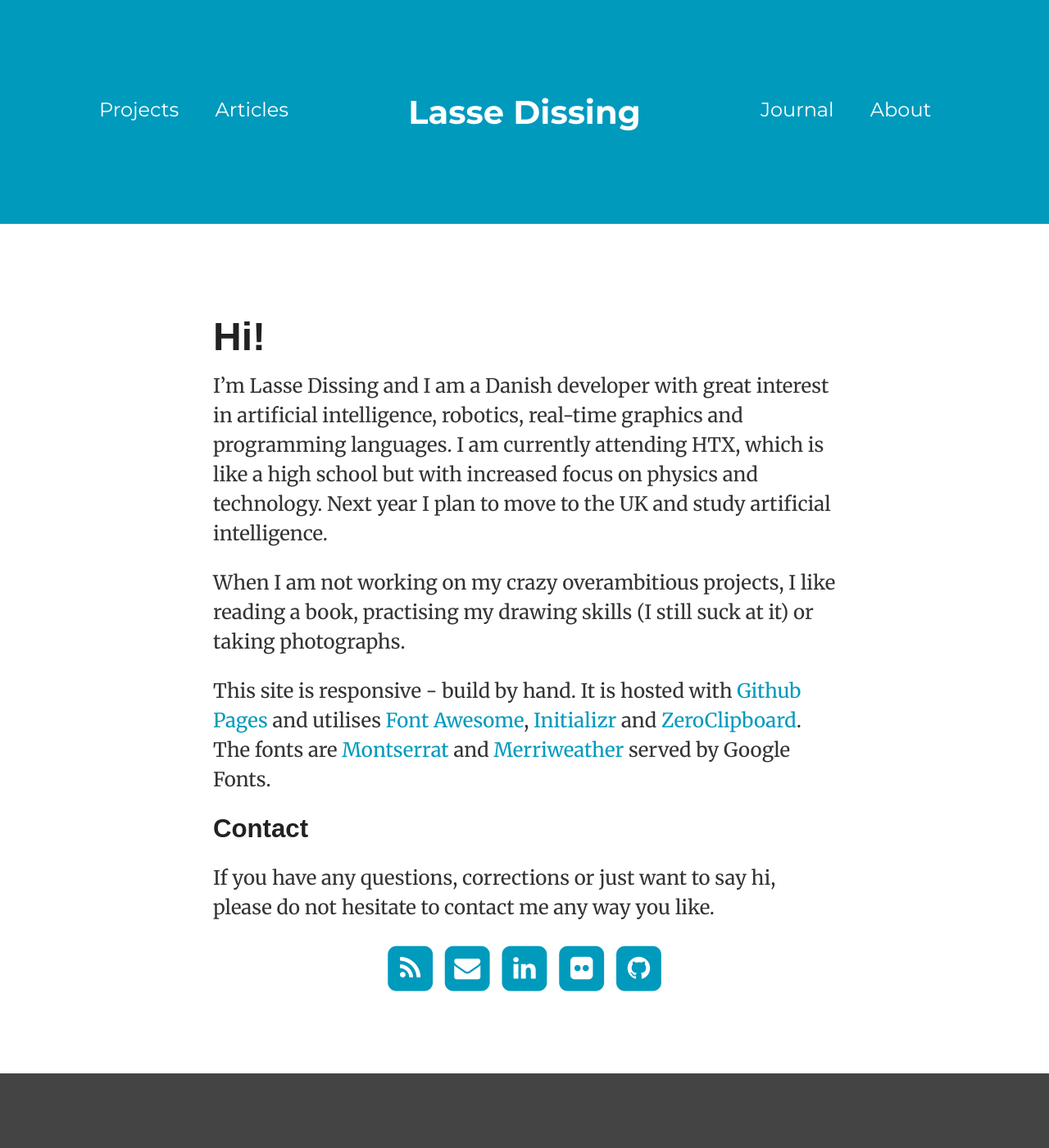
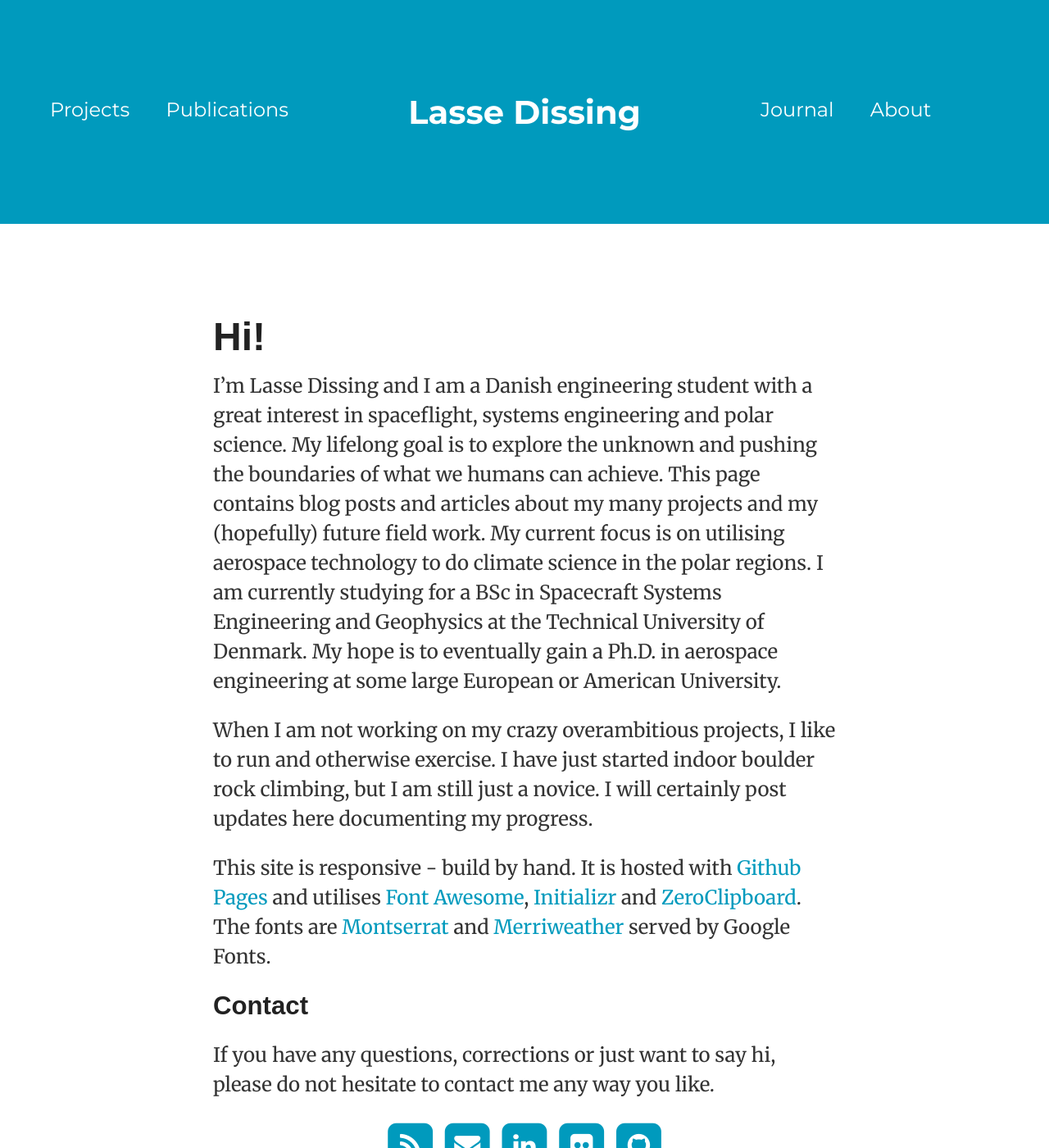
Before and after one commit to Dissing/dissing.github.io, a Jekyll site: the page built from about/index.md, in a window 1280 px wide and 1400 px high. Shown: the whole window at 82% size. Built offline with Jekyll 4.4.1, drawn with Linux system fonts in a browser that asks for light colours; nearby versions of some CDN libraries; comment, search, counter and statistics services are not loaded.

Commit message:
Started major refactoring work into student site

```diff
--- a/_includes/header.html
+++ b/_includes/header.html
@@ -32,7 +32,7 @@
             <nav role="navigation">
                 <div class="left">
                  <a href="/projects">Projects</a>
-                 <a href="/articles">Articles</a>
+                 <a href="/publications">Publications</a>
             </div>
             <div class="right">
                 <a href="/">Journal</a>
--- a/about/index.md
+++ b/about/index.md
@@ -6,10 +6,11 @@ layout: page
 Hi!
 ===
 
-I'm Lasse Dissing and I am a Danish developer with great interest in artificial intelligence, robotics, real-time graphics and programming languages.
-I am currently attending HTX, which is like a high school but with increased focus on physics and technology. Next year I plan to move to the UK and study artificial intelligence.
+I’m Lasse Dissing and I am a Danish engineering student with a great interest in spaceflight, systems engineering and polar science.
+My lifelong goal is to explore the unknown and pushing the boundaries of what we humans can achieve. This page contains blog posts and articles about my many projects and my (hopefully) future field work. My current focus is on utilising aerospace technology to do climate science in the polar regions. I am currently studying for a BSc in Spacecraft Systems Engineering and Geophysics at the Technical University of Denmark. My hope is to eventually gain a Ph.D. in aerospace engineering at some large European or American University.
 
-When I am not working on my crazy overambitious projects, I like reading a book, practising my drawing skills (I still suck at it) or taking photographs.
+When I am not working on my crazy overambitious projects, I like to run and otherwise exercise. I have just started indoor boulder rock climbing, but I am still just a novice. I will certainly post updates here documenting my progress.
+
 
 This site is responsive - build by hand. It is hosted with [Github Pages](https:/pages.github.com) and utilises [Font Awesome](http://fontawesome.io), [Initializr](http://Initializr.com) and [ZeroClipboard](http://zeroclipboard.org/). The fonts are [Montserrat](http://www.google.com/fonts/specimen/Montserrat) and [Merriweather](http://www.google.com/fonts/specimen/Merriweather) served by Google Fonts.
 
```
Also changed, not shown: _posts/2014-07-09-The-Phobetor-project.md (deleted, +0 -21 lines), _posts/2014-08-10-UNF-SDC-2014-postmortem.md (deleted, +0 -30 lines), _posts/2014-08-21-GameNight.md (deleted, +0 -11 lines), _posts/2014-08-26-GameNightConceptDrawing.md (deleted, +0 -16 lines), _posts/2014-09-12-GameNight-Progress.md (deleted, +0 -21 lines), _posts/2015-10-16-Placeholder.md (added, +7 -0 lines), articles/index.html (deleted, +0 -13 lines), Gemfile.lock.
